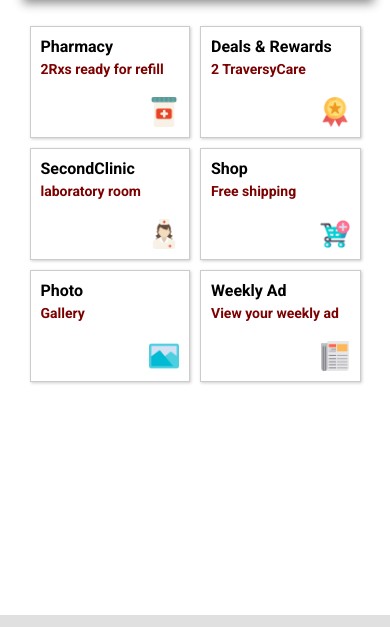
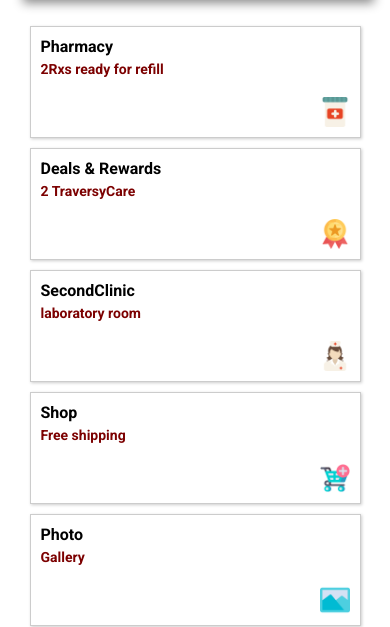
Before and after one commit to XXXHAYABUZAXXX/mobile-ui-layout, a plain HTML site: page index.html in a window 390 px wide. Shown: the part 156-783 px from the top of the page. Drawn offline with Linux system fonts and the light colour scheme.

Commit message:
mobile screen

```diff
--- a/scss/__grid.scss
+++ b/scss/__grid.scss
@@ -3,7 +3,12 @@
   grid-template-columns: repeat(2, 1fr);
   gap: 10px;
 
-  // responsive
+  // mobile screen
+  @media (max-width: 500px) {
+    grid-template-columns: 1fr;
+  }
+
+  // ipad screen
   @media (min-width: 768px) {
     grid-template-columns: repeat(3, 1fr);
   }
```
Also changed, not shown: style/style.css, 1 other file.
